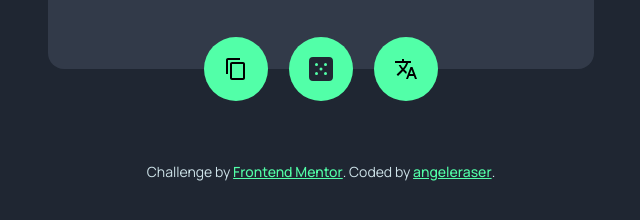
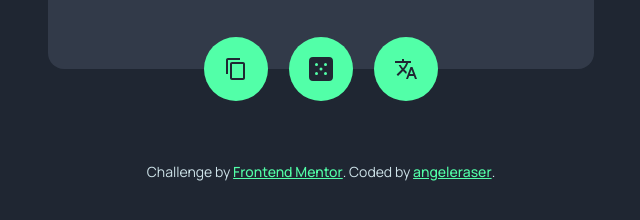
Before and after one commit to angeleraser/advice-generator-app-main, a plain HTML site: page index.html in a window 1280 px wide. Shown: the part 440-660 px from the top of the page, 319-959 px from the left. Drawn offline with Linux system fonts and the light colour scheme; no server answers.

Commit message:
update icons svg color

```diff
--- a/index.html
+++ b/index.html
@@ -88,7 +88,7 @@
               height="24px"
               viewBox="0 0 24 24"
               width="24px"
-              fill="#000000"
+              fill="#202733"
             >
               <path d="M0 0h24v24H0V0z" fill="none" />
               <path
@@ -122,7 +122,7 @@
               height="24px"
               viewBox="0 0 24 24"
               width="24px"
-              fill="#000000"
+              fill="#202733"
             >
               <path d="M0 0h24v24H0V0z" fill="none" />
               <path
```
